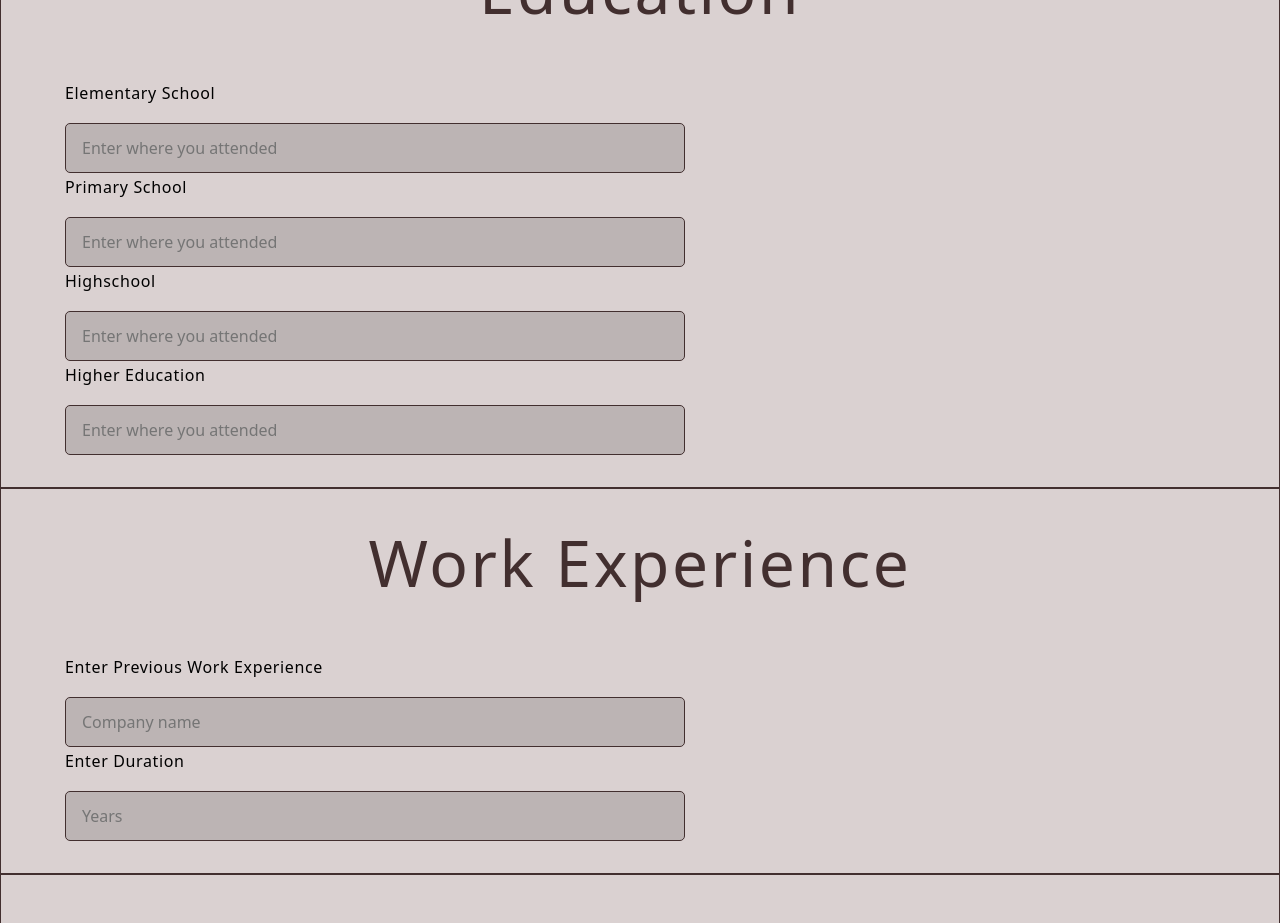
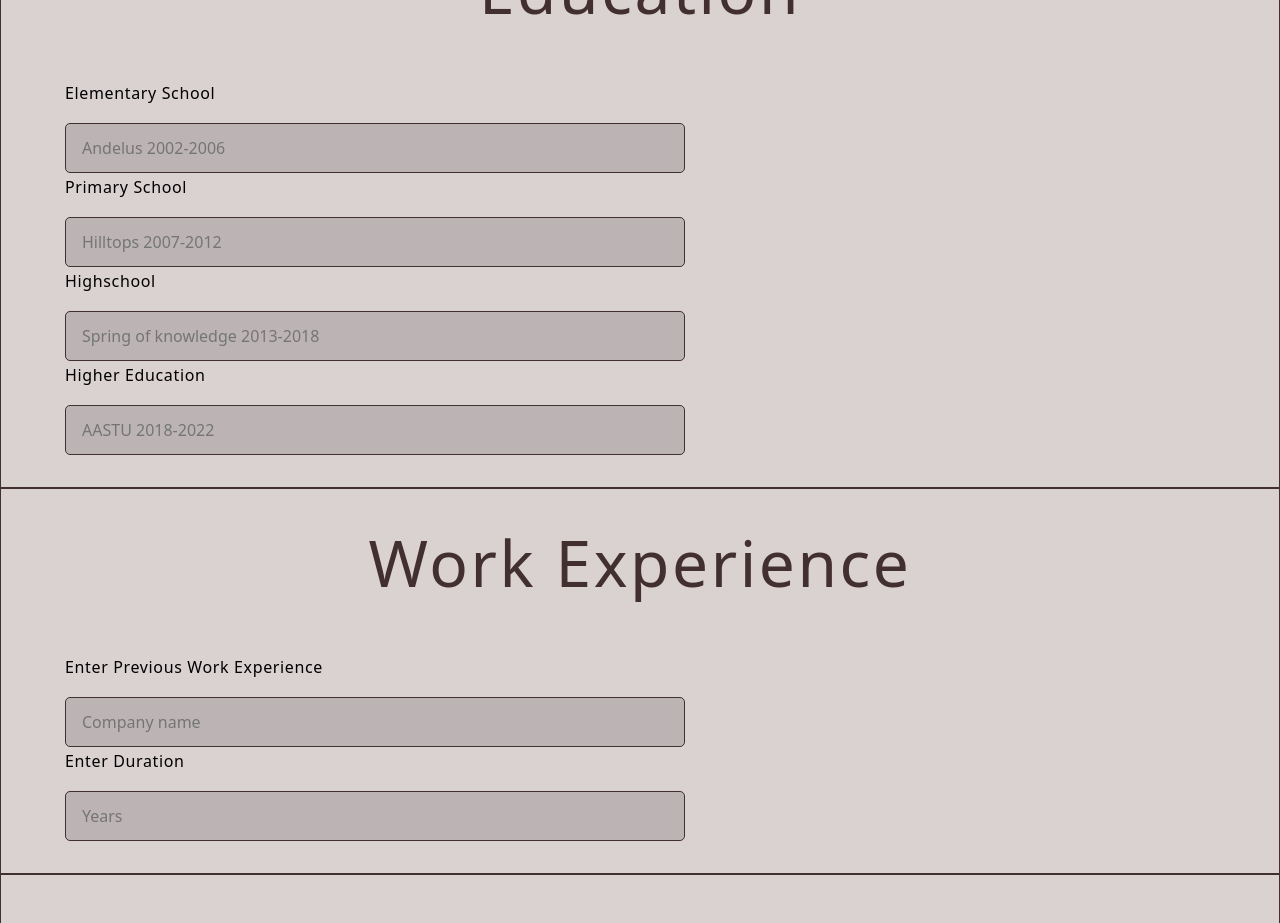
Before and after one commit to Biahassen/cv-project, a React (Create React App) app: page / in a window 1280 px wide. Shown: the part 940-1863 px from the top of the page. Built offline with nearby package versions, Linux system fonts and the light colour scheme.

Commit message:
Update education.jsx

```diff
--- a/src/components/Education/education.jsx
+++ b/src/components/Education/education.jsx
@@ -11,13 +11,13 @@ const Education = () => (
     <div className="app__newsletter-input">
 
     <p className="p__opensans">Elementary school</p>
-      <input type="email" placeholder="Enter where you attended" />
+      <input type="email" placeholder="Andelus 2002-2006" />
       <p className="p__opensans">Primary school</p>
-      <input type="email" placeholder="Enter where you attended" />
+      <input type="email" placeholder="Hilltops 2007-2012" />
       <p className="p__opensans">Highschool</p>
-      <input type="email" placeholder="Enter where you attended" />
+      <input type="email" placeholder="Spring of knowledge 2013-2018" />
       <p className="p__opensans">Higher Education</p>
-      <input type="email" placeholder="Enter where you attended" />
+      <input type="email" placeholder="AASTU 2018-2022" />
     </div>
   </div>
 );
```
